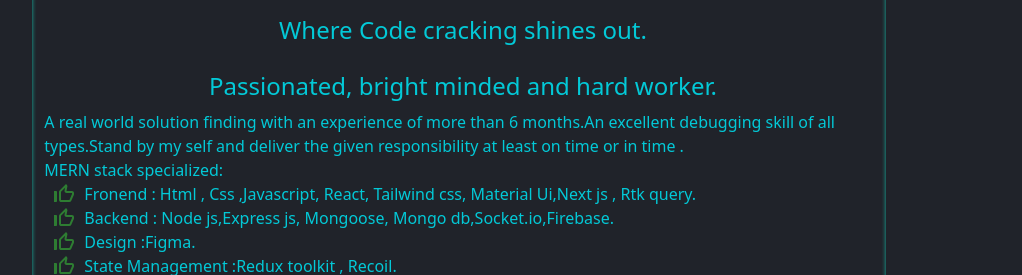
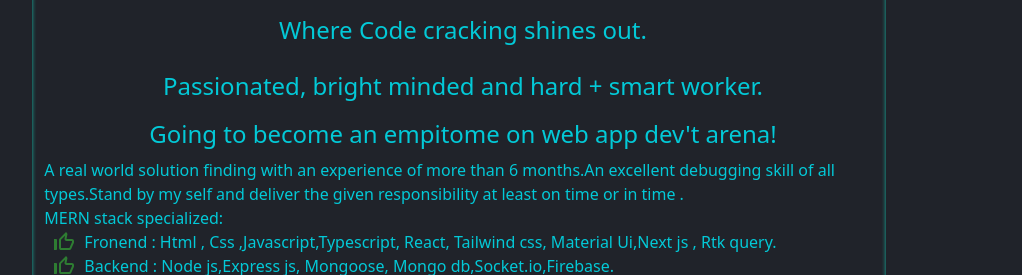
Before and after one commit to huuzey/huze-portfolio, a React (Create React App) app: page / in a window 1280 px wide. Shown: the part 677-952 px from the top of the page, without its empty margins (181-1203 px from the left). Built offline with nearby package versions, Linux system fonts and the light colour scheme.

Commit message:
typescript

```diff
--- a/src/components/Container.jsx
+++ b/src/components/Container.jsx
@@ -39,8 +39,10 @@ const Container = () => {
             Where Code cracking shines out.
           </h>
           <h className={`text-2xl mb-2 mt-2 ml-2`}>
-            {" "}
-            Passionated, bright minded and hard worker.
+            Passionated, bright minded and hard + smart worker.
+          </h>
+          <h className={`text-2xl mb-2 mt-2 ml-2`}>
+            Going to become an empitome on web app dev't arena!
           </h>
           <p className="flex self-start ml-3">
             A real world solution finding with an experience of more than 6
@@ -50,8 +52,8 @@ const Container = () => {
           <p className="flex self-start ml-3">MERN stack specialized:</p>
           <p className="flex self-start ml-5 gap-2">
             <ThumbUpOffAltIcon color="success" />
-            Fronend : Html , Css ,Javascript, React, Tailwind css, Material
-            Ui,Next js , Rtk query.
+            Fronend : Html , Css ,Javascript,Typescript, React, Tailwind css,
+            Material Ui,Next js , Rtk query.
           </p>
           <p className="flex self-start ml-5 gap-2">
             <ThumbUpOffAltIcon color="success" />
```
